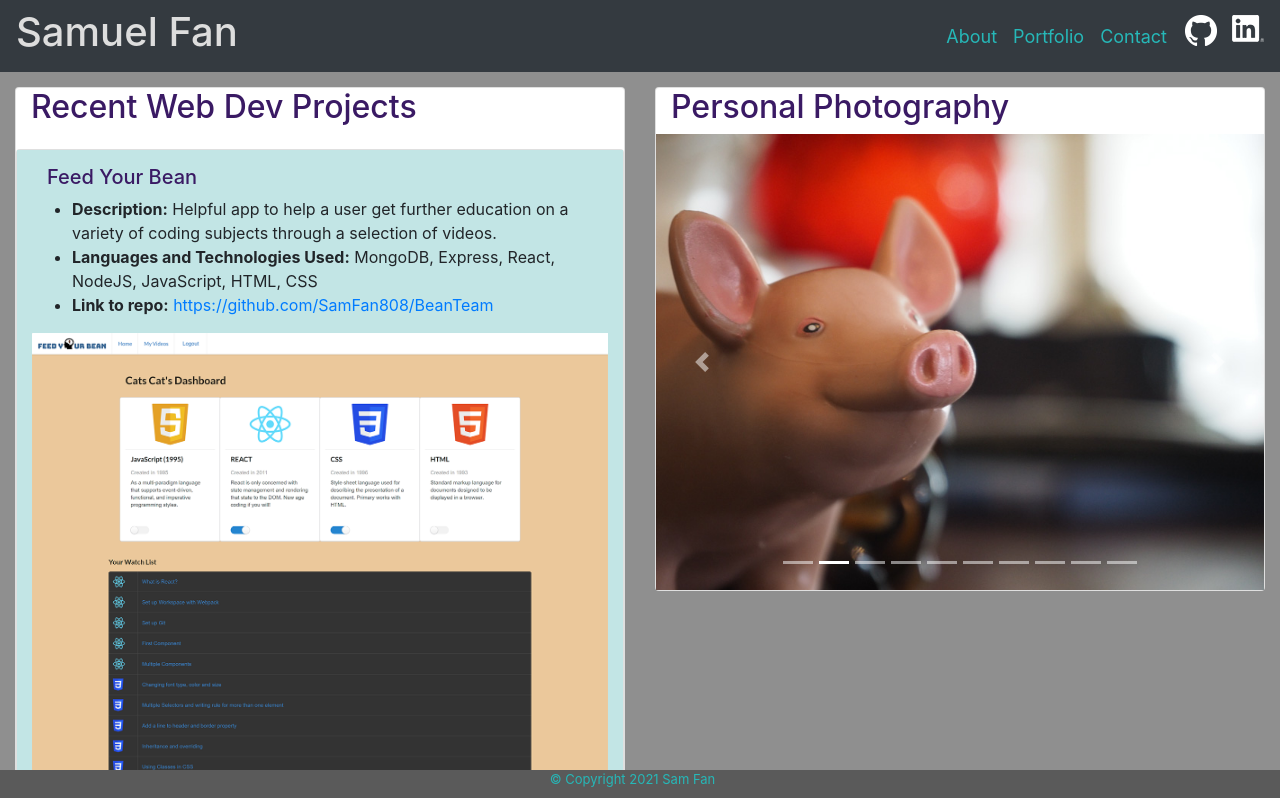
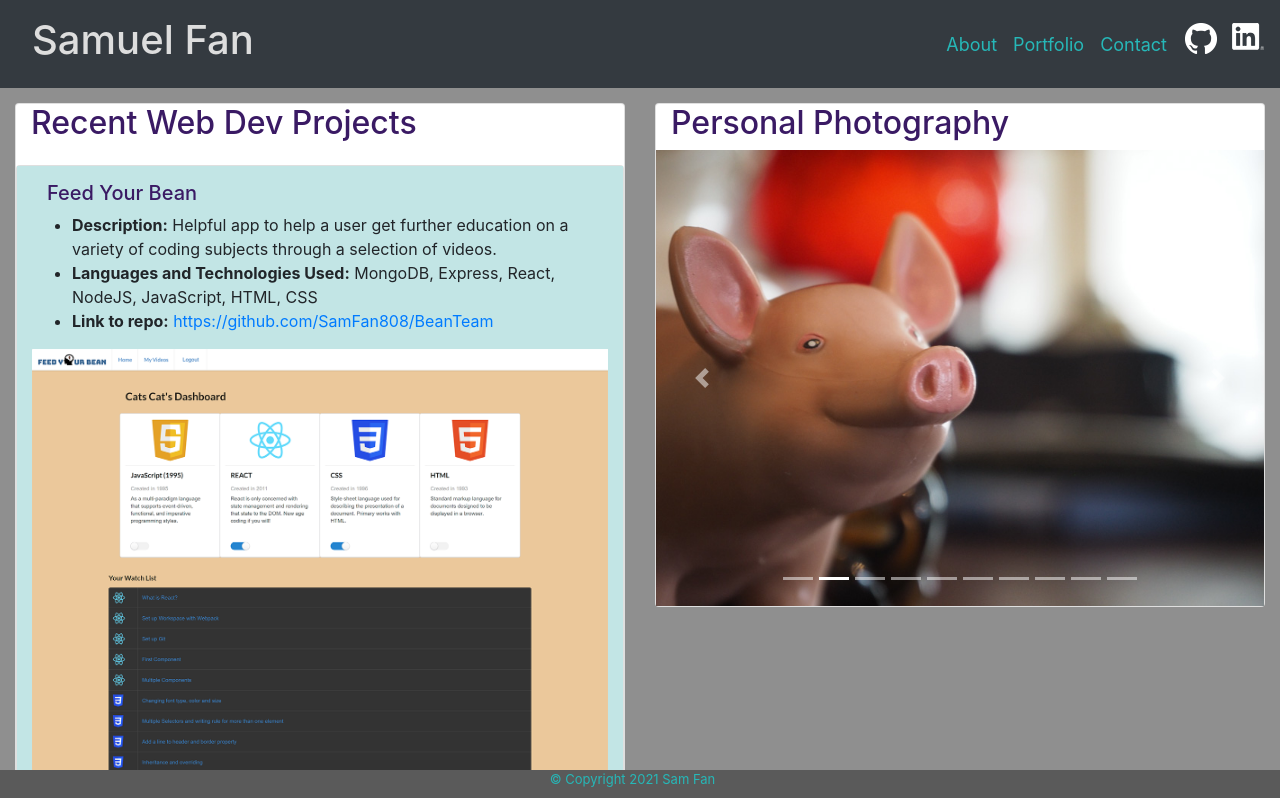
Before and after one commit to SamFan808/portfolio-react, a React (Create React App) app: page / in a window 1280 px wide. Shown: the top 798 px of the page. Built offline with nearby package versions, Linux system fonts and the light colour scheme.

Commit message:
fixed link at name

```diff
--- a/src/components/NavTabs.js
+++ b/src/components/NavTabs.js
@@ -11,7 +11,14 @@ function NavTabs() {
     <Navbar expand="md" bg="dark">
       <Navbar.Toggle aria-controls="basic-navbar-nav" />
       <Navbar.Collapse id="basic-navbar-nav">
-        <h1>Samuel Fan</h1>
+        <Link
+          to="/about"
+          className={
+            location.pathname === "/about" ? "nav-link active" : "nav-link"
+          }
+        >
+          <h1>Samuel Fan</h1>
+        </Link>
         <Nav className="ml-auto">
           <Link
             to="/about"
```
